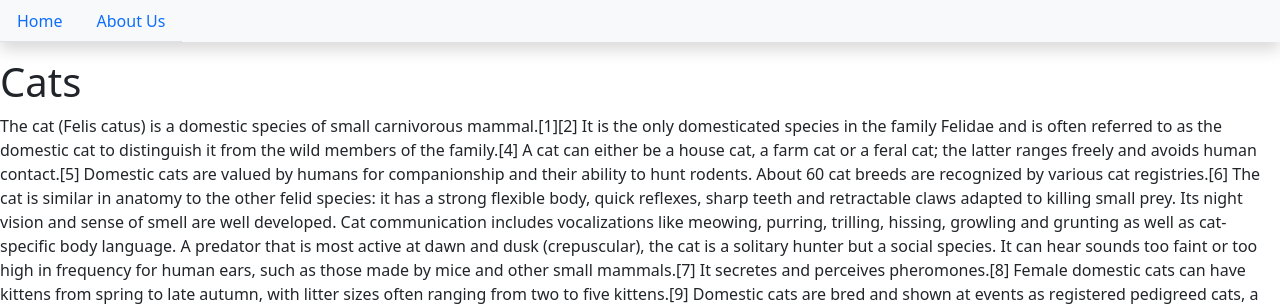
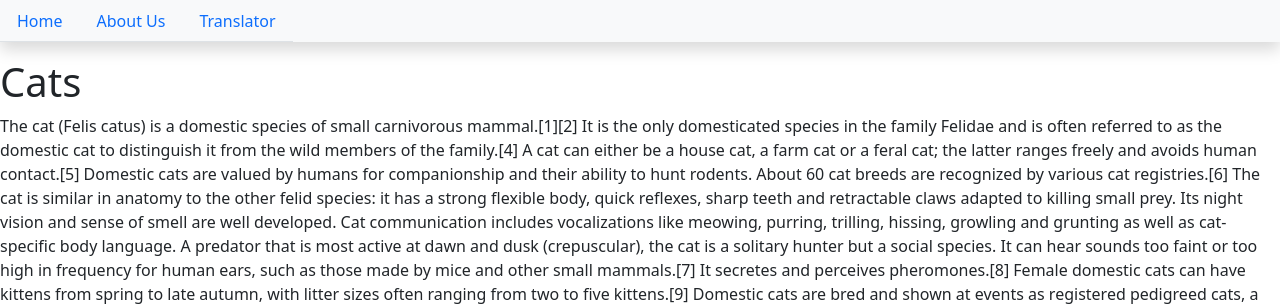
Before and after one commit to 3velyn/Zoology, a Django app: a page that uses templates/base.html in a window 1280 px wide. Shown: the top 308 px of the page. Run offline with Django 3.2, Linux system fonts and the light colour scheme; data comes from the database, SQL or seed files in the repository.

Commit message:
adding translator in base html

```diff
--- a/templates/base.html
+++ b/templates/base.html
@@ -25,6 +25,9 @@
                 <li class="nav-item">
                     <a class="nav-link" href="{% url 'about_view' %}">About Us</a>
                 </li>
+                <li class="nav-item">
+                    <a class="nav-link" href="{% url 'translator_view' %}">Translator</a>
+                </li>
             </ul>
         </div>
     </nav>
```
